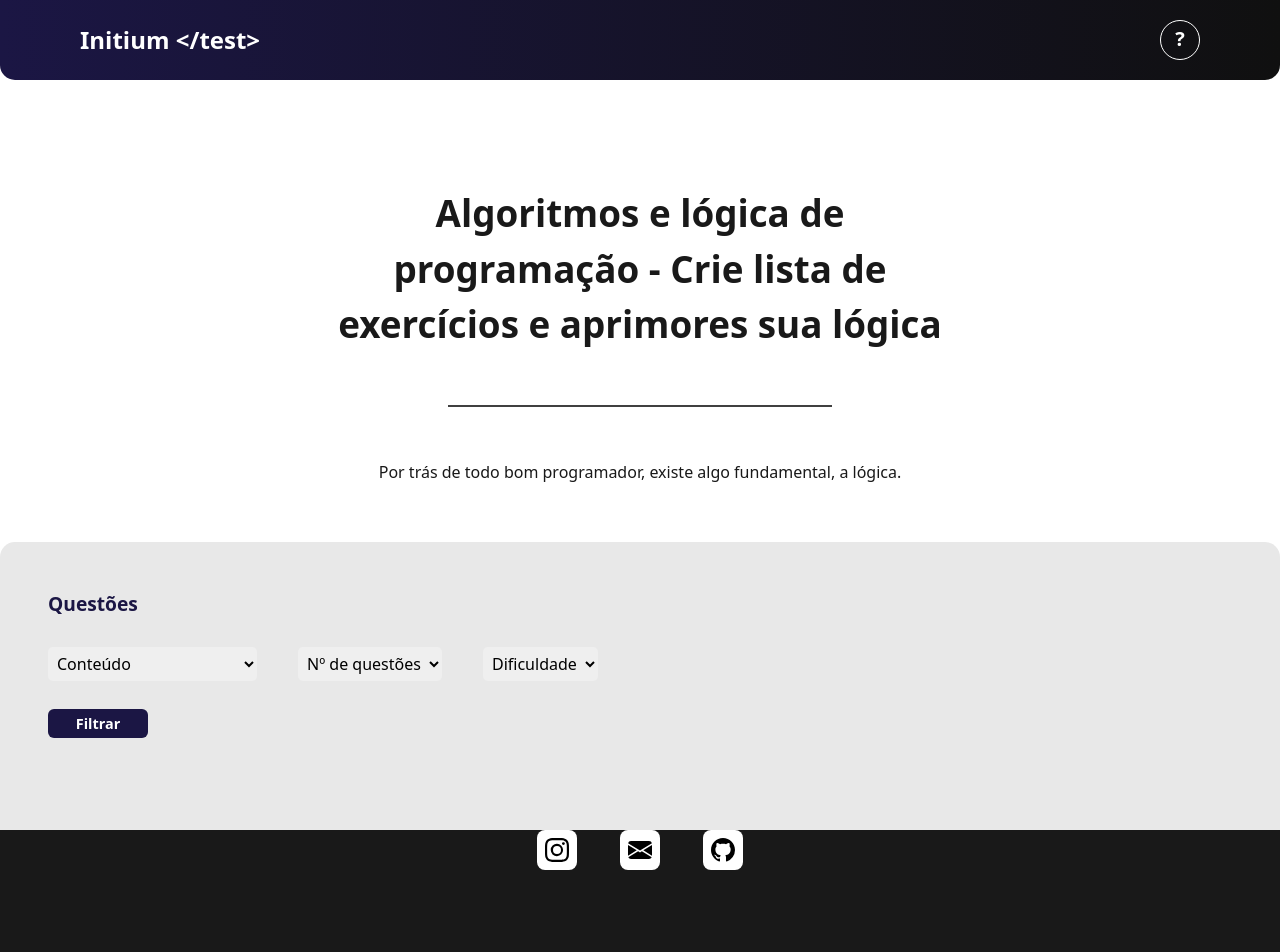
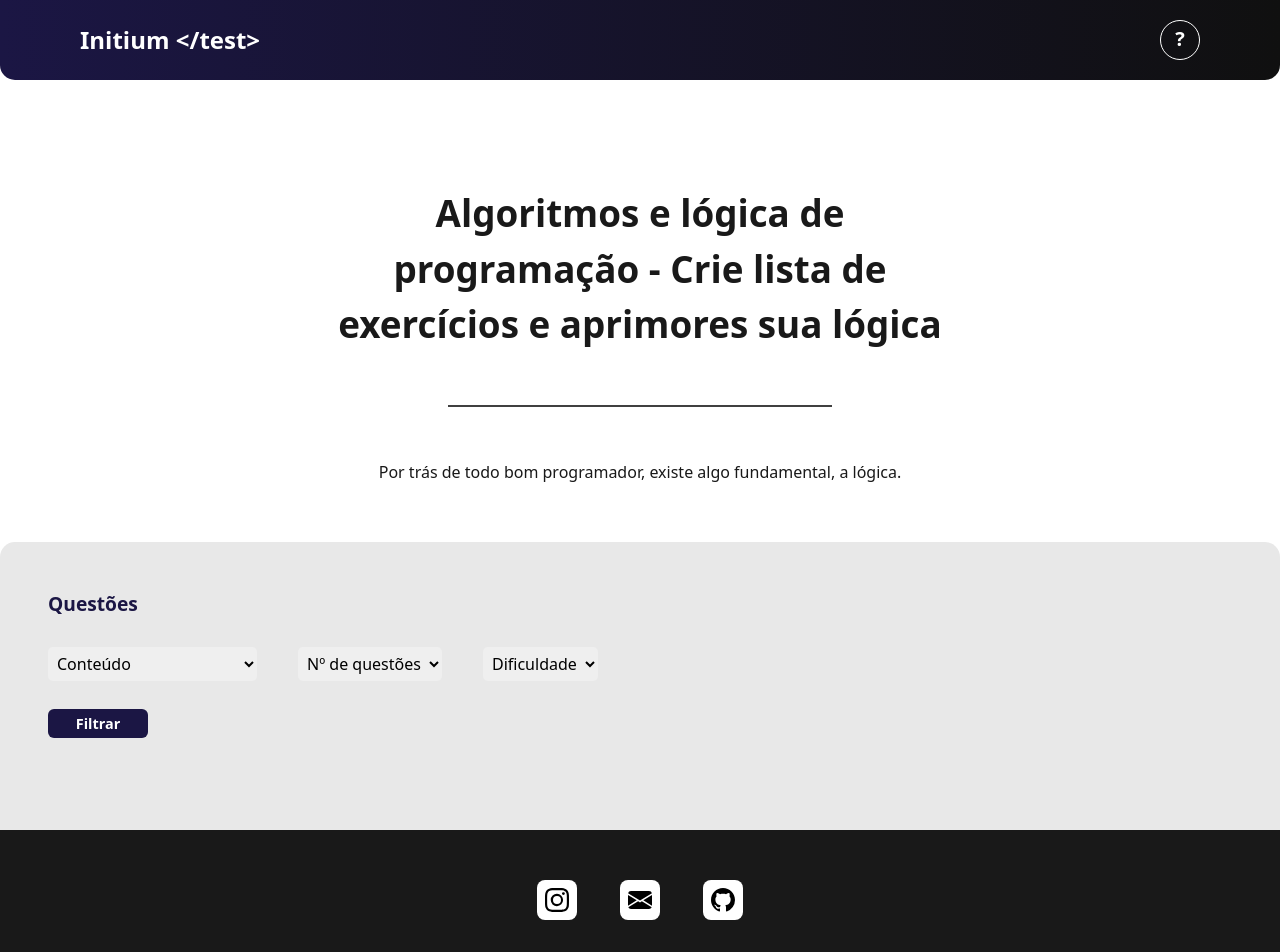
Before and after one commit to InitiumApps/Initium-Test, a Next.js app: page / in a window 1280 px wide. Shown: the top 952 px of the page. Built offline with nearby package versions, Linux system fonts and the light colour scheme.

Commit message:
fix: Aling no footer

```diff
--- a/src/components/Footer/Footer.tsx
+++ b/src/components/Footer/Footer.tsx
@@ -3,7 +3,7 @@ import style from "./style.module.scss";
 export default function Footer() {
     return (
         <footer className={`${style.myFooter} flex flex-col justify-between items-center`}>
-            <div className="flex flex-row justify-around w-[250px]">
+            <div className="flex flex-row justify-around w-[250px] mt-[50px]">
                 <svg xmlns="http://www.w3.org/2000/svg" width="16" height="16" fill="currentColor" className="bi bi-instagram" viewBox="0 0 16 16">
                     <path d="M8 0C5.829 0 5.556.01 4.703.048 3.85.088 3.269.222 2.76.42a3.9 3.9 0 0 0-1.417.923A3.9 3.9 0 0 0 .42 2.76C.222 3.268.087 3.85.048 4.7.01 5.555 0 5.827 0 8.001c0 2.172.01 2.444.048 3.297.04.852.174 1.433.372 1.942.205.526.478.972.923 1.417.444.445.89.719 1.416.923.51.198 1.09.333 1.942.372C5.555 15.99 5.827 16 8 16s2.444-.01 3.298-.048c.851-.04 1.434-.174 1.943-.372a3.9 3.9 0 0 0 1.416-.923c.445-.445.718-.891.923-1.417.197-.509.332-1.09.372-1.942C15.99 10.445 16 10.173 16 8s-.01-2.445-.048-3.299c-.04-.851-.175-1.433-.372-1.941a3.9 3.9 0 0 0-.923-1.417A3.9 3.9 0 0 0 13.24.42c-.51-.198-1.092-.333-1.943-.372C10.443.01 10.172 0 7.998 0zm-.717 1.442h.718c2.136 0 2.389.007 3.232.046.78.035 1.204.166 1.486.275.373.145.64.319.92.599s.453.546.598.92c.11.281.24.705.275 1.485.039.843.047 1.096.047 3.231s-.008 2.389-.047 3.232c-.035.78-.166 1.203-.275 1.485a2.5 2.5 0 0 1-.599.919c-.28.28-.546.453-.92.598-.28.11-.704.24-1.485.276-.843.038-1.096.047-3.232.047s-2.39-.009-3.233-.047c-.78-.036-1.203-.166-1.485-.276a2.5 2.5 0 0 1-.92-.598 2.5 2.5 0 0 1-.6-.92c-.109-.281-.24-.705-.275-1.485-.038-.843-.046-1.096-.046-3.233s.008-2.388.046-3.231c.036-.78.166-1.204.276-1.486.145-.373.319-.64.599-.92s.546-.453.92-.598c.282-.11.705-.24 1.485-.276.738-.034 1.024-.044 2.515-.045zm4.988 1.328a.96.96 0 1 0 0 1.92.96.96 0 0 0 0-1.92m-4.27 1.122a4.109 4.109 0 1 0 0 8.217 4.109 4.109 0 0 0 0-8.217m0 1.441a2.667 2.667 0 1 1 0 5.334 2.667 2.667 0 0 1 0-5.334"/>
                 </svg>
```
